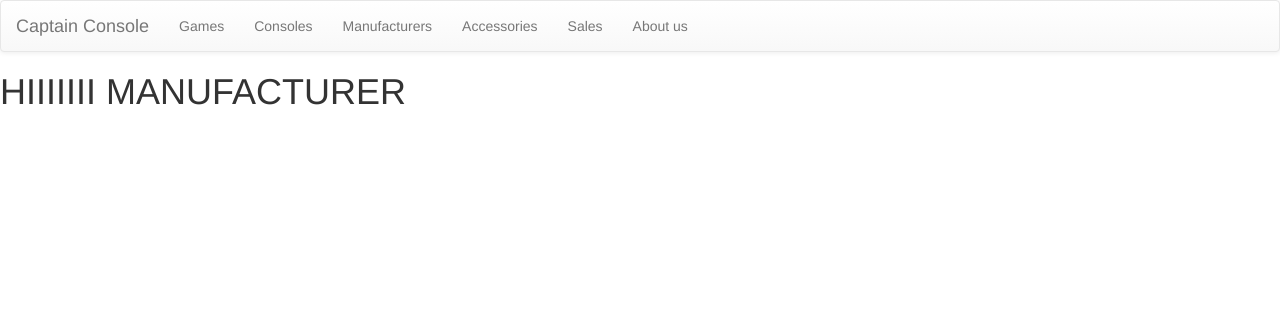
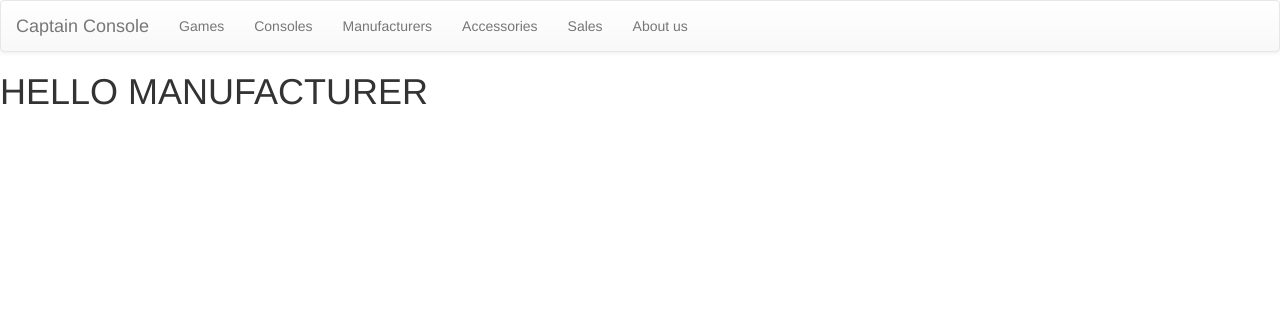
Before and after one commit to PalinaKG/Verklegt_2, a Django app: page /manufacturers/ in a window 1280 px wide. Shown: the top 312 px of the page. Run offline with Django 3.2, Linux system fonts and the light colour scheme; data that the repository does not hold is empty; some libraries are stand-ins or nearby versions.

Commit message:
laga manu

```diff
--- a/captain_console/manufacturer/views.py
+++ b/captain_console/manufacturer/views.py
@@ -6,5 +6,5 @@ from manufacturer.models import Manufacturer
 
 
 def index(request):
-    context = {'manufacturer': Manufacturer.objects.all()}
+    context = {'manufacturers': Manufacturer.objects.all()}
     return render(request, 'manufacturer/index.html', context)
--- a/captain_console/templates/console/index.html
+++ b/captain_console/templates/console/index.html
@@ -2,7 +2,7 @@
 
 {% block content %}
     <h1>HIIIIIII CONSOLE</h1>
-    {% for console in consoles%}
+    {% for console in consoles %}
         {% include 'console/single_console.html' with console=console %}
     {% endfor %}
 {% endblock %}
--- a/captain_console/templates/manufacturer/index.html
+++ b/captain_console/templates/manufacturer/index.html
@@ -1,7 +1,7 @@
 {% extends 'base.html' %}
 
 {% block content %}
-    <h1>HIIIIIII MANUFACTURER</h1>
+    <h1>HELLO MANUFACTURER</h1>
     {% for manufacturer in manufacturers %}
         {% include 'manufacturer/single_manufacturer.html' with manufacturer=manufacturer %}
     {% endfor %}
```
